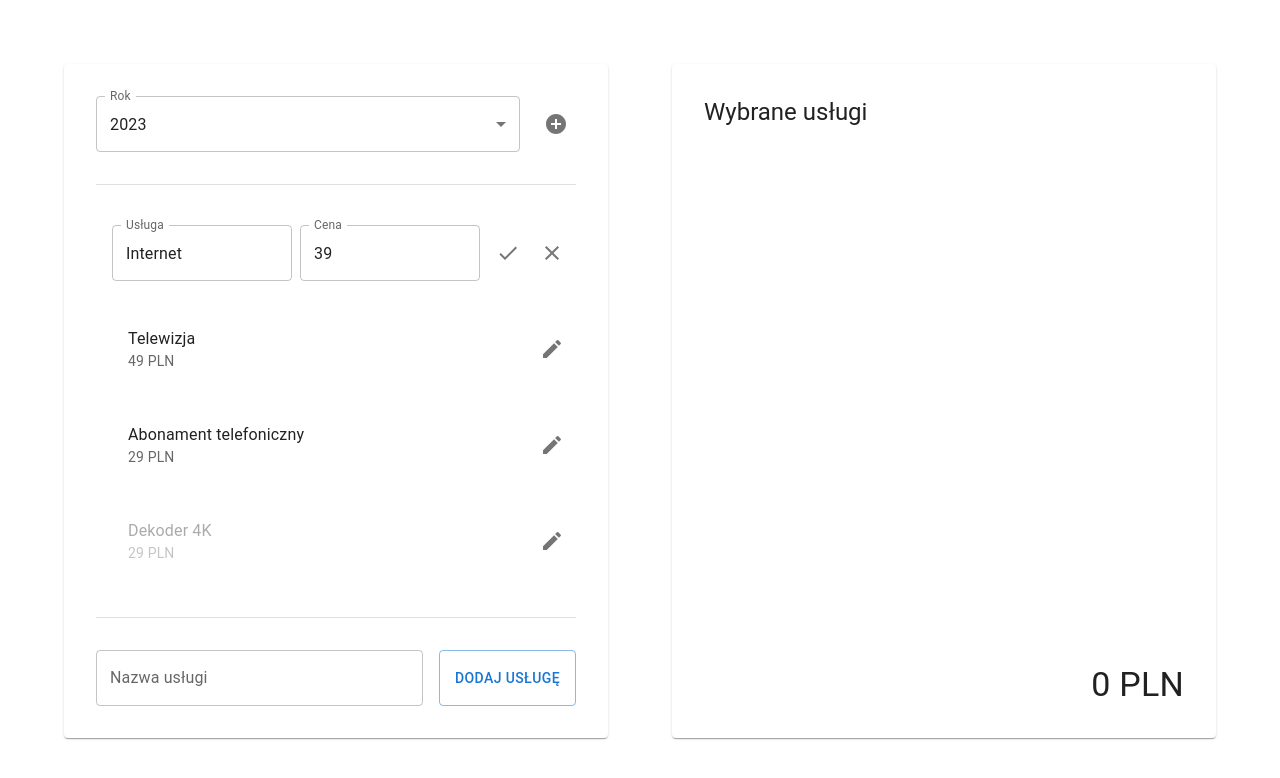
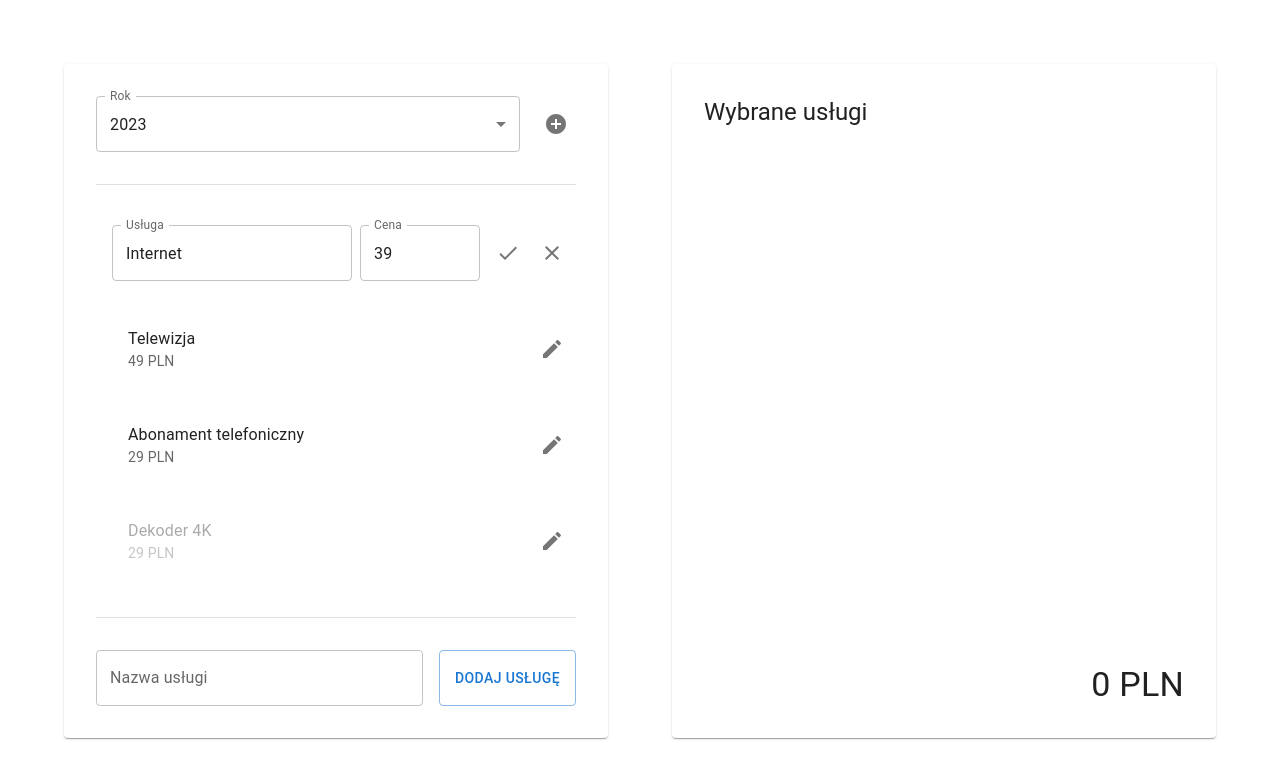
Before and after one commit to HubertNastaly/sp-tech-recruitment-task, a React (Vite) app: page / in a window 1280 px wide. Both pictures are taken after a click on the button 552 px from the left and 253 px from the top of the page. Shown: the top 778 px of the page. Built offline with nearby package versions, Linux system fonts and the light colour scheme.

Commit message:
Adjust service input fields size

```diff
--- a/src/components/AvailableServicesList/ServicesList.tsx
+++ b/src/components/AvailableServicesList/ServicesList.tsx
@@ -61,8 +61,8 @@ export const ServicesList = ({ services, selectedYear, onServiceUpdate, onServic
         )}>
             {index === editedServiceId ? (
               <Box sx={{ display: 'flex', gap: 1, marginTop: 1, marginBottom: 1 }}>
-                <TextField label="Usługa" value={editedServiceName} onChange={({ target: { value }}) => setEditedServiceName(value)} />
-                <TextField label="Cena" value={editedServicePrice} onChange={({ target: { value }}) => setEditedServicePrice(value)} />
+                <TextField label="Usługa" value={editedServiceName} onChange={({ target: { value }}) => setEditedServiceName(value)} sx={{ flex: 2 }} />
+                <TextField label="Cena" value={editedServicePrice} onChange={({ target: { value }}) => setEditedServicePrice(value)} sx={{ flex: 1 }} />
               </Box>
             ) : (
               <ListItemButton disabled={!canSelectService(service)} disableRipple onClick={() => onServiceSelectToggle(service)} sx={{ gap: 2 }}>
```
